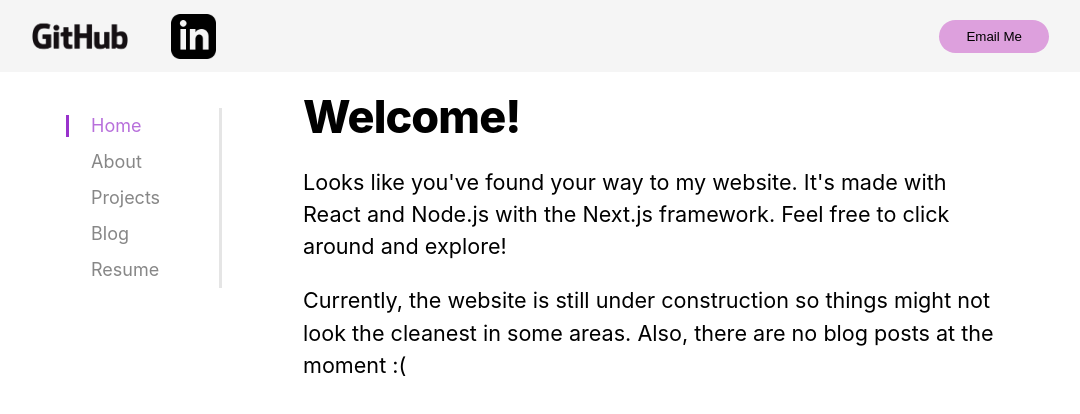
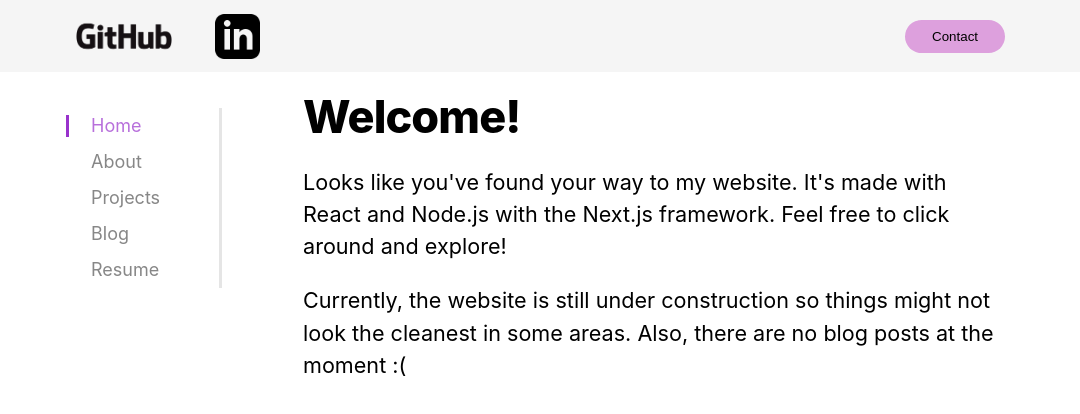
Before and after one commit to james168ma/personal-website, a Next.js app: page / in a window 1280 px wide. Shown: the top 414 px of the page, without its empty margins (103-1183 px from the left). Built offline with nearby package versions, Linux system fonts and the light colour scheme.

Commit message:
aligned header and made the navbar remember if it was opened

```diff
--- a/components/layout.js
+++ b/components/layout.js
@@ -28,10 +28,11 @@ export const siteTitle = 'james168ma'
 export default class Layout extends React.Component {
   constructor(props) {
     super(props)
+    const navbarExtended = this.props.project ? true : false
     this.state = {
       width: 0,
       height: 0,
-      navbarExtended: false,
+      navbarExtended,
       mobileNavStyle: styles.mobileNavbarNone,
       svgRotate: { rotation: styles.svgButtonNotRotate, color: "#A5A5A5" }
     }
@@ -50,7 +51,6 @@ export default class Layout extends React.Component {
 
   updateWindowDimensions() {
     this.setState({ width: global.innerWidth, height: global.innerHeight })
-    console.log(this.state.width)
   }
 
   changeMobileNav() {
@@ -69,13 +69,12 @@ export default class Layout extends React.Component {
 
   toggleNavWidth() {
     this.setState({ navbarExtended: !this.state.navbarExtended })
-    console.log( this.navRef.current.width )
   }
 
   render() {
-    let toggledStyle
-    if(this.state.navbarExtended) toggledStyle = styles["navbar-extended"]
-    else toggledStyle = styles["navbar-regular"]
+    let toggledStyle = this.state.navbarExtended ? styles["navbar-extended"] : styles["navbar-regular"]
+    // if(this.state.navbarExtended) toggledStyle = styles["navbar-extended"]
+    // else toggledStyle = styles["navbar-regular"]
 
     let navClass, ulClass, githubLogo
     if(this.state.width > 600) {
@@ -113,6 +112,7 @@ export default class Layout extends React.Component {
           <link rel="icon" href="/favicon.ico" />
         </Head>
         <header className={styles.header}>
+          <div className={styles.headerDiv}>
             {(this.state.width <= 600) &&
               <button className={styles.svgButton} onClick={() => this.changeMobileNav()}>
                 <svg xmlns="http://www.w3.org/2000/svg" x="0px" y="0px"
@@ -131,7 +131,8 @@ export default class Layout extends React.Component {
             }
             <a href="https://github.com/james168ma" target="_blank" className={styles.logoLink + " " + styles.firstLogoLink}><img src={githubLogo} className={styles.logo}/></a>
             <a href="https://www.linkedin.com/in/james168ma" target="_blank" className={styles.logoLink + " " + styles.lastLogoLink}><img src="/images/LinkedIn_logo.png" className={styles.logo} /></a>
-          <a href="mailto:james168ma@gmail.com"><button className={styles.button} >Email Me</button></a>
+            <a href="mailto:james168ma@gmail.com"><button className={styles.button} >Contact</button></a>
+          </div>
         </header>
 
         <div className={styles.container}>
--- a/components/layout.module.css
+++ b/components/layout.module.css
@@ -17,6 +17,9 @@
   .lastLogoLink {
     margin-right: auto;
   }
+  .headerDiv {
+    padding: 0 2rem;
+  }
 }
 
 @media only screen and (max-width: 600px) {
@@ -29,6 +32,9 @@
   .firstLogoLink {
     margin-left: auto;
   }
+  .headerDiv {
+    padding: 0 1rem 0 0.5rem;
+  }
 }
 
 .header {
@@ -36,11 +42,22 @@
   width: 100vw;
   height: 4rem;
   display: flex;
+  justify-content: center;
+  /* align-items: center; */
+  background-color: var(--header-color);
+  position: fixed;
+}
+
+.headerDiv {
+  display: flex;
   justify-content: flex-end;
   flex-direction: row;
   align-items: center;
-  background-color: var(--header-color);
   position: fixed;
+  height: 4rem;
+  width: 100vw;
+  max-width: 56rem;
+  margin: 0rem auto 0rem auto;
 }
 
 .headerImage {
--- a/components/subnavSelector.js
+++ b/components/subnavSelector.js
@@ -4,7 +4,8 @@ import utilStyles from '../styles/utils.module.css'
 export default class SubnavSelector extends React.Component {
   constructor(props) {
     super(props)
-    this.state = { collapsed: true }
+    let collapsed = this.props.selected ? false : true
+    this.state = { collapsed }
     this.changeCollapse = this.changeCollapse.bind(this)
     this.collapse = this.collapse.bind(this)
     this.expand = this.expand.bind(this)
@@ -15,21 +16,16 @@ export default class SubnavSelector extends React.Component {
     let elem = this.subnavRef.current
     // get the height of the element's inner content, regardless of its actual size
     const sectionHeight = elem.scrollHeight
-    // temporarily disable all css transitions
     const elementTransition = elem.style.transition
-    elem.style.transition = ''
 
-    // on the next frame (as soon as the previous style change has taken effect),
-    // explicitly set the element's height to its current pixel height, so we
-    // aren't transitioning out of 'auto'
+    elem.style.height = sectionHeight + 'px'
     requestAnimationFrame(function() {
-      elem.style.height = sectionHeight + 'px'
       elem.style.transition = elementTransition
 
       // on the next frame (as soon as the previous style change has taken effect),
-      // remove "height" from the element's inline styles, so it can return to its initial value
+      // change height to 0
       requestAnimationFrame(function() {
-        elem.style.height = null
+        elem.style.height = '0'
       })
     })
 
@@ -49,7 +45,7 @@ export default class SubnavSelector extends React.Component {
       // remove this event listener so it only gets triggered once
       elem.removeEventListener('transitionend', remove)
       // make height auto
-      elem.style.height = 'auto'
+      elem.style.height = '100'
     });
 
     // mark the section as not collapsed
@@ -77,12 +73,14 @@ export default class SubnavSelector extends React.Component {
         )
     )
 
+    const heightStyle = this.state.collapsed ? styles.collapsed : styles.expanded
+
     return (
       <li className={styles.navItem}>
         <a className={styles.navLink} onClick={() => this.changeCollapse()}>
           { innerSpan }
         </a>
-        <div ref={this.subnavRef} className={styles.subnavContent}>
+        <div ref={this.subnavRef} className={styles.subnavContent + ' ' + heightStyle}>
           <ul className={styles.subItems}>
             {this.props.children}
           </ul>
--- a/components/subnavSelector.module.css
+++ b/components/subnavSelector.module.css
@@ -46,7 +46,14 @@
 }
 
 .subnavContent {
-  height: 0;
   overflow: hidden;
   transition: height var(--transition-speed) ease;
 }
+
+.collapsed {
+  height: 0
+}
+
+.expanded {
+  height: 100
+}
```
Lines whose indentation alone changed are shown as unchanged.
